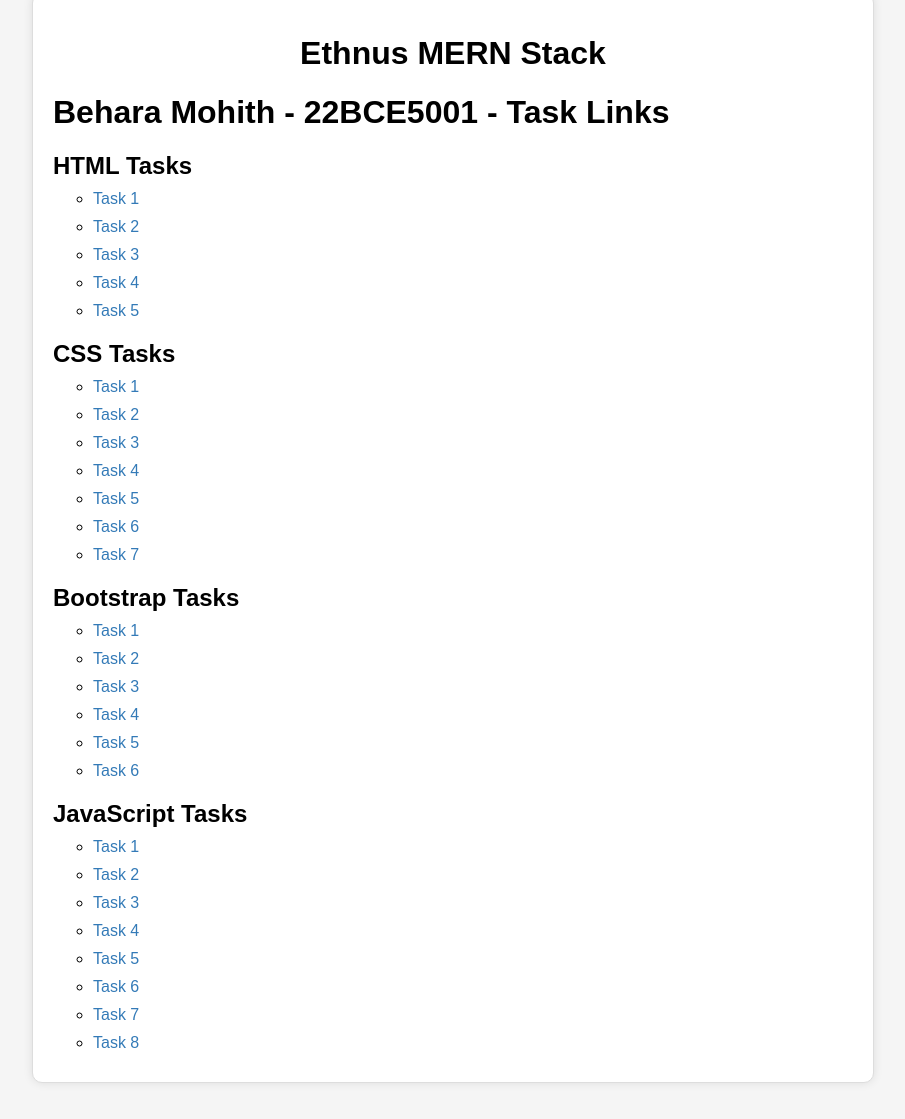
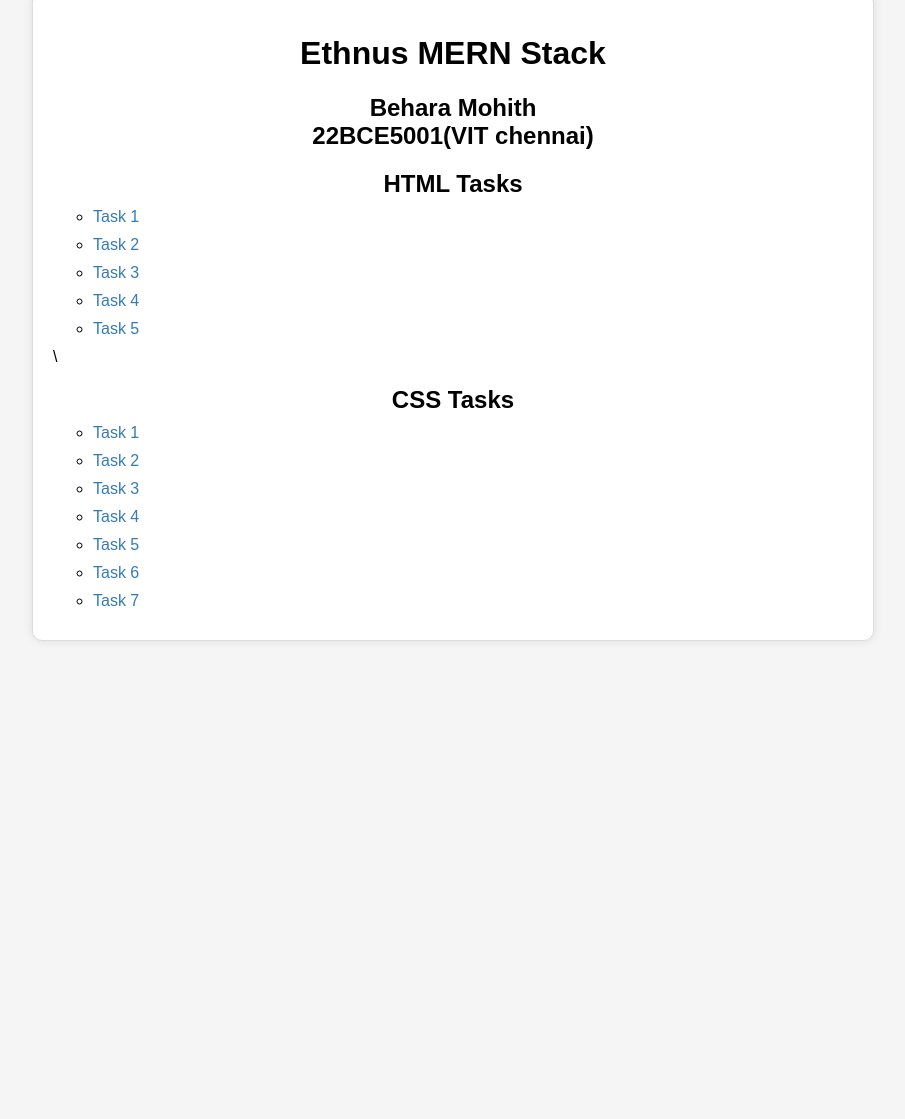
Before and after one commit to Mohithbehara/MERN, a plain HTML site: page index.html in a window 1280 px wide. Shown: the part 47-1166 px from the top of the page, without its empty margins (187-1092 px from the left). After the commit the page ends 800 px from the top, so only its background shows below. Drawn offline with Linux system fonts and the light colour scheme.

Commit message:
Update index.html

```diff
--- a/index.html
+++ b/index.html
@@ -63,60 +63,37 @@
         .task-list li a:hover {
             color: #23527c;
         }
+        h1,h2{
+            text-align: center;
+        }
     </style>
 </head>
 
 <body>
     <div class="container">
-        <h1>
-            <center>Ethnus MERN Stack</center>
-        </h1>
-        <h1>Behara Mohith - 22BCE5001 - Task Links</h1>
+        <h1>Ethnus MERN Stack</h1>
+        <h2>Behara Mohith <br> 22BCE5001(VIT chennai)</h2>
         <ul class="task-list">
             <li>
                 <h2 class="task-category">HTML Tasks</h2>
                 <ul>
-                    <li><a href="HTML/Task1.html">Task 1</a></li>
-                    <li><a href="HTML/Task2.html">Task 2</a></li>
-                    <li><a href="HTML/Task3.html">Task 3</a></li>
-                    <li><a href="HTML/Task4.html">Task 4</a></li>
-                    <li><a href="HTML/Task5.html">Task 5</a></li>
-                </ul>
+                    <li><a href="HTML\Task1.html">Task 1</a></li>
+                    <li><a href="HTML\Task2.html">Task 2</a></li>
+                    <li><a href="HTML\Task3.html">Task 3</a></li>
+                    <li><a href="HTML\Task4.html">Task 4</a></li>
+                    <li><a href="HTML\Task5.html">Task 5</a></li>
+                </ul>\
             </li>
             <li>
                 <h2 class="task-category">CSS Tasks</h2>
                 <ul>
-                    <li><a href="CSS/Task1.html">Task 1</a></li>
-                    <li><a href="CSS/Task2.html">Task 2</a></li>
-                    <li><a href="CSS/Task3.html">Task 3</a></li>
-                    <li><a href="CSS/Task4.html">Task 4</a></li>
-                    <li><a href="CSS/Task5.html">Task 5</a></li>
-                    <li><a href="CSS/Task6.html">Task 6</a></li>
-                    <li><a href="CSS/Task7.html">Task 7</a></li>
-                </ul>
-            </li>
-            <li>
-                <h2 class="task-category">Bootstrap Tasks</h2>
-                <ul>
-                    <li><a href="#">Task 1</a></li>
-                    <li><a href="#">Task 2</a></li>
-                    <li><a href="#">Task 3</a></li>
-                    <li><a href="#">Task 4</a></li>
-                    <li><a href="#">Task 5</a></li>
-                    <li><a href="#">Task 6</a></li>
-                </ul>
-            </li>
-            <li>
-                <h2 class="task-category">JavaScript Tasks</h2>
-                <ul>
-                    <li><a href="#">Task 1</a></li>
-                    <li><a href="#">Task 2</a></li>
-                    <li><a href="#">Task 3</a></li>
-                    <li><a href="#">Task 4</a></li>
-                    <li><a href="#">Task 5</a></li>
-                    <li><a href="#">Task 6</a></li>
-                    <li><a href="#">Task 7</a></li>
-                    <li><a href="#">Task 8</a></li>
+                    <li><a href="CSS\Task1.html">Task 1</a></li>
+                    <li><a href="CSS\Task2.html">Task 2</a></li>
+                    <li><a href="CSS\Task3.html">Task 3</a></li>
+                    <li><a href="CSS\Task4.html">Task 4</a></li>
+                    <li><a href="CSS\Task5.html">Task 5</a></li>
+                    <li><a href="CSS\Task6.html">Task 6</a></li>
+                    <li><a href="CSS\Task7.html">Task 7</a></li>
                 </ul>
             </li>
         </ul>
```
